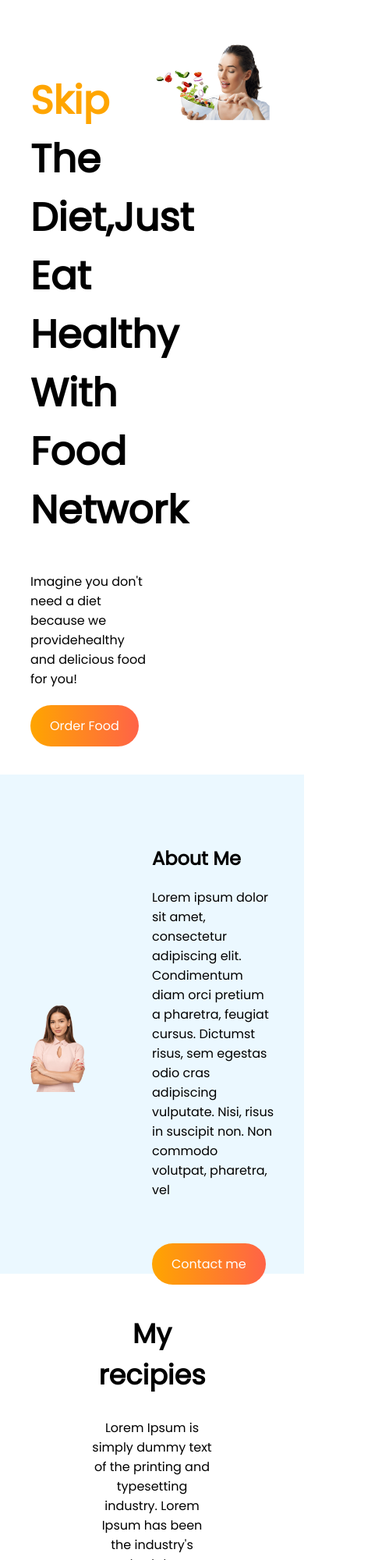
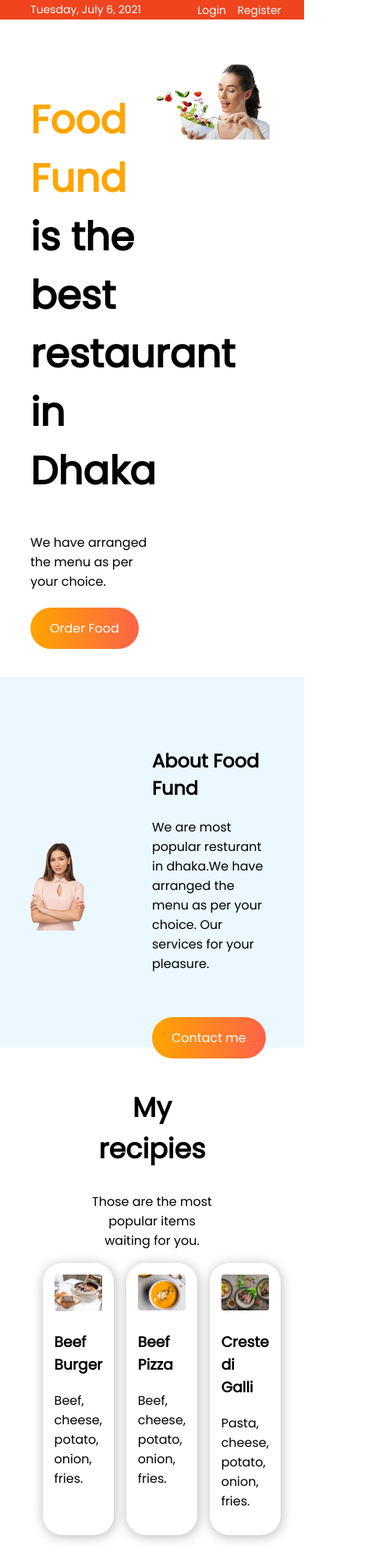
Before and after one commit to aftabgroupbd/food-fund, a plain HTML site: page index.html in a window 390 px wide. Shown: the top 2000 px of the page at 78% size, 490 px wide, since content can reach past the window. Drawn offline with Linux system fonts and the light colour scheme.

Commit message:
Text content updated and header menu added

```diff
--- a/index.html
+++ b/index.html
@@ -13,12 +13,21 @@
 </head>
 
 <body>
+    <header class="flaxable align-item-center">
+        <div class="header-box">
+            <p>Tuesday, July 6, 2021</p>
+        </div>
+        <div class="header-box" id="login-register">
+            <a href="#">Login</a>
+            <a href="#">Register</a>
+        </div>
+    </header>
     <section class="top-section container">
         <div class="flaxable">
             <div class="top-section-box">
-                <h1><span class="text-orange">Skip</span> The Diet,Just Eat Healthy With Food Network</h1>
-                <p>Imagine you don't need a diet because we providehealthy and delicious food for you!</p>
-                <a class="btn-orange" target="_blank" href="index.html">Order Food</a>
+                <h1><span class="text-orange">Food Fund </span>is the best restaurant in Dhaka</h1>
+                <p>We have arranged the menu as per your choice.</p>
+                <a class="btn-orange" target="_blank" href="https://aftabgroupbd.github.io/food-fund/">Order Food</a>
             </div>
             <div class="top-section-box">
                 <img src="images/38-387173_supplement-nutrient-dietary-eating-food-free-download-nutrition-removebg-preview.png"
@@ -32,41 +41,33 @@
                 <img src="images/Person Image.png" alt="Person image">
             </div>
             <div class="about-box">
-                <h2>About Me</h2>
-                <p>Lorem ipsum dolor sit amet, consectetur adipiscing
-                    elit. Condimentum diam orci pretium a pharetra,
-                    feugiat cursus. Dictumst risus, sem egestas odio cras
-                    adipiscing vulputate. Nisi, risus in suscipit non. Non
-                    commodo volutpat, pharetra, vel</p>
-                <a class="btn-orange" target="_blank" href="index.html">Contact me</a>
+                <h2>About Food Fund</h2>
+                <p>We are most popular resturant in dhaka.We have arranged the menu as per your choice. Our services for
+                    your pleasure.</p>
+                <a class="btn-orange" target="_blank" href="https://aftabgroupbd.github.io/food-fund/">Contact me</a>
             </div>
         </div>
     </section>
     <section class="recipies-section container">
         <div class="recipies-content">
             <h2>My recipies</h2>
-            <p>Lorem Ipsum is simply dummy text of the printing and typesetting industry.
-                Lorem Ipsum has been the industry's standard dummy text ever since the
-                1500s</p>
+            <p>Those are the most popular items waiting for you.</p>
         </div>
         <div class="recipies-items flaxable">
             <div class="recipies-item">
                 <img src="images/Project Cover.jpg" alt="">
-                <h3>Recipie Title</h3>
-                <p>Lorem ipsum dolor sit amet,consectetur adipiscing elit. Lacus,fermentum amet faucibus sed id nisi
-                    lectus at.</p>
+                <h3>Beef Burger</h3>
+                <p>Beef, cheese, potato, onion, fries.</p>
             </div>
             <div class="recipies-item">
                 <img src="images/Project Cover.png" alt="">
-                <h3>Recipie Title</h3>
-                <p>Lorem ipsum dolor sit amet,consectetur adipiscing elit. Lacus,fermentum amet faucibus sed id nisi
-                    lectus at.</p>
+                <h3>Beef Pizza</h3>
+                <p>Beef, cheese, potato, onion, fries.</p>
             </div>
             <div class="recipies-item">
                 <img src="images/Project Cover1.jpg" alt="">
-                <h3>Recipie Title</h3>
-                <p>Lorem ipsum dolor sit amet,consectetur adipiscing elit. Lacus,fermentum amet faucibus sed id nisi
-                    lectus at.</p>
+                <h3>Creste di Galli</h3>
+                <p>Pasta, cheese, potato, onion, fries.</p>
             </div>
         </div>
     </section>
--- a/style.css
+++ b/style.css
@@ -12,6 +12,29 @@ h1{
 .flaxable{
     display: flex;
 
+}
+header{
+    background-color: #ef441e;
+    color: #fff;
+}
+header p{
+    margin: 0px;
+    padding: 0px;
+    font-size: 14px;
+}
+#login-register{
+    text-align: center;
+}
+header a{
+    text-decoration: none;
+    color: #fff;
+    font-size: 14px;
+    margin-right: 10px;
+    cursor: pointer;
+}
+.header-box{
+    width: 40%;
+    margin: auto 0px auto 10%;
 }
 .align-item-center{
     align-items: center;
```
